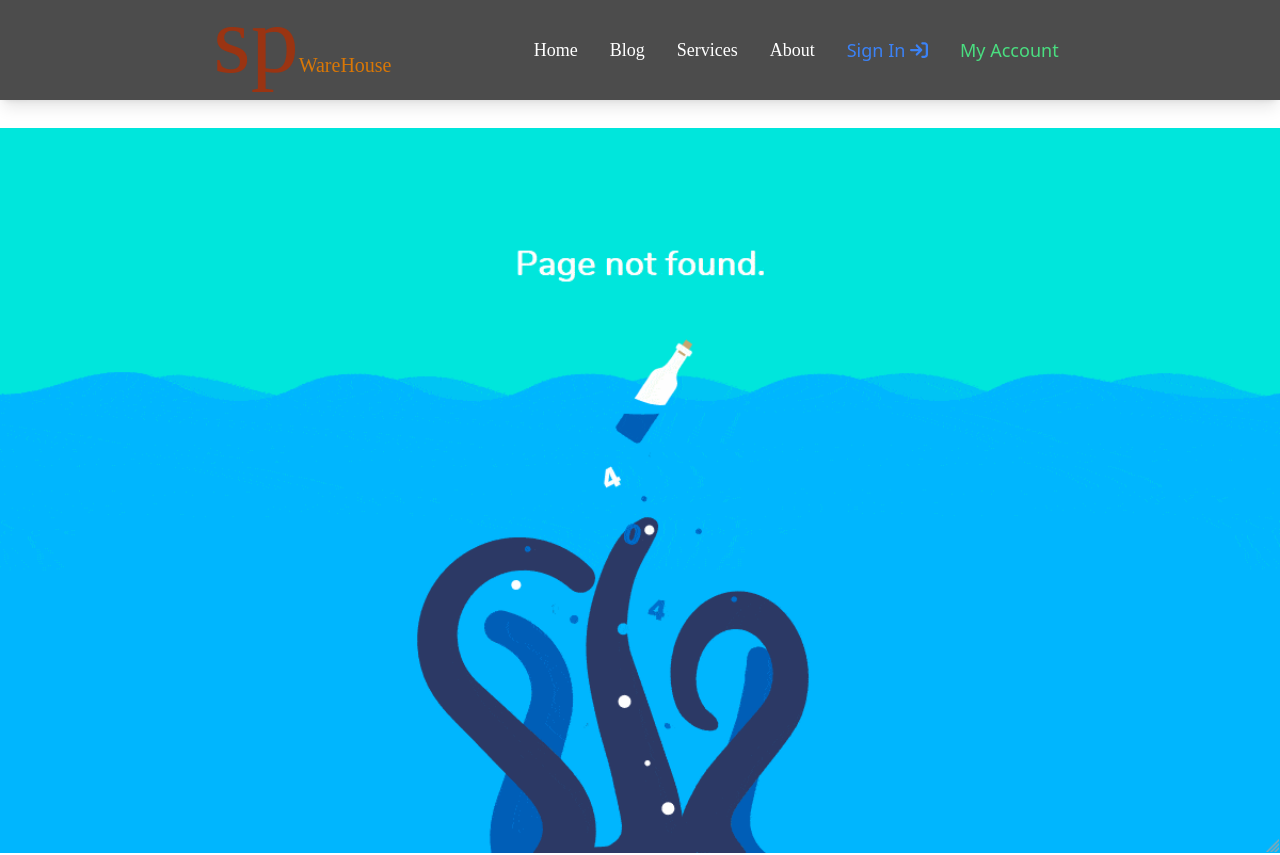
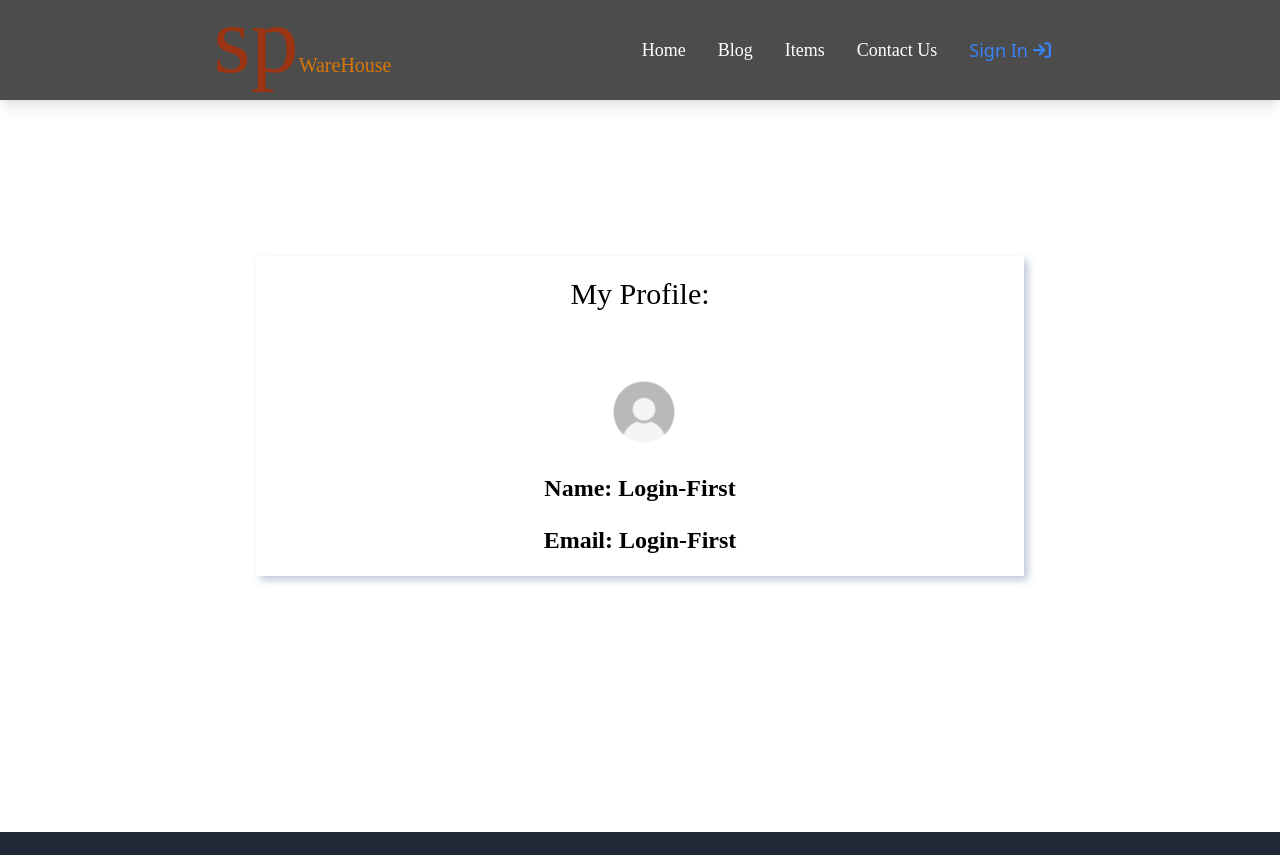
Before and after one commit to SouravArefin/SP-WareHouse-Client, a React (Create React App) app: page /account in a window 1280 px wide. Shown: the top 855 px of the page. Built offline with nearby package versions, Linux system fonts and the light colour scheme; no server answers.

Commit message:
footer-done

```diff
--- a/src/App.js
+++ b/src/App.js
@@ -7,20 +7,21 @@ import SignUp from './Components/SignUp/SignUp';
 import Home from './Components/Home/Home';
 import Footer from './Components/Footer/Footer';
 import NavBar from './Components/NavBar/NavBar';
+import MyAccount from './Components/MyAccount/MyAccount';
 
 function App() {
   return (
     <div >
-      <NavBar/>
+      <NavBar />
       <Routes>
-      <Route path = '/' element={<Home/>}></Route>
+        <Route path='/' element={<Home />}></Route>
 
-
-      <Route path='/signin' element={<SignIn />}></Route>
-      <Route path='/signup' element={<SignUp/>}></Route>
-      <Route path="*" element={<NotFound />}></Route>
+        <Route path='/account' element={<MyAccount />}></Route>
+        <Route path='/signin' element={<SignIn />}></Route>
+        <Route path='/signup' element={<SignUp />}></Route>
+        <Route path="*" element={<NotFound />}></Route>
       </Routes>
-      <Footer/>
+      <Footer />
     </div>
   );
 }
--- /dev/null
+++ b/src/Components/AddItems/AddItems.js
@@ -0,0 +1,11 @@
+import React from 'react';
+
+const AddItems = () => {
+    return (
+        <div>
+            add items
+        </div>
+    );
+};
+
+export default AddItems;
--- /dev/null
+++ b/src/Components/Blog/Blog.js
@@ -0,0 +1,11 @@
+import React from 'react';
+
+const Blog = () => {
+    return (
+        <div>
+            <h1>my blog</h1>
+        </div>
+    );
+};
+
+export default Blog;
--- /dev/null
+++ b/src/Components/MyAccount/MyAccount.js
@@ -0,0 +1,40 @@
+import React from 'react';
+import { useAuthState } from 'react-firebase-hooks/auth';
+import { auth } from '../../firebase.init';
+import image from '../../no-image.png'
+const MyAccount = () => {
+    const [user] = useAuthState(auth)
+    const avater = image
+    const userImg = user?.photoURL ? user?.photoURL : avater;
+    return (
+        <div style={{margin:'20%'}}>
+            {/* <div className=' flex w-48 items-center absolute top-0 right-0 md:static'>
+                <p className=' font-black '>Name: {user? user.displayName : "Login-first"}</p>
+           <img className="w-10 h-10 rounded-full  ml-3"src={userImg} alt='' />
+                </div> */}
+         <div className="custom-shadow">
+  <h1 className='text-center text-3xl pt-5 sp-style'>My Profile:</h1>
+  <div className=" items-center mt-10 p-5 ">
+                    <img style={{marginLeft: '45%'}}className="w-20 h-20 rounded-full  "src={userImg} alt=''/>
+      <div >
+                        {
+                            user ? <h1 className='font-bold mt-5 text-center text-2xl sp-style'>Name: {user?.displayName}</h1>
+                                :       <h1 className='font-bold mt-5 text-center text-2xl sp-style'>Name: Login-First</h1>
+}
+                        {
+                            user ? <h1 className='font-bold mt-5 text-center text-2xl sp-style'>Email: {user?.email}</h1>
+                        :  <h1 className='font-bold mt-5 text-center text-2xl sp-style'>Email: Login-First</h1>
+
+                        }
+
+        </div>
+
+  </div>
+
+
+</div>
+        </div>
+    );
+};
+
+export default MyAccount;
--- a/src/Components/NavBar/NavBar.js
+++ b/src/Components/NavBar/NavBar.js
@@ -41,20 +41,27 @@ const Navbar = () => {
                     <div className="items md:flex">
                         <li className='p-2 sp-style md:mx-2 li-style text-white font-medium'><NavLink to="/">Home</NavLink></li>
                         <li className='p-2 sp-style md:mx-2 li-style text-white font-medium'><NavLink to="/blog">Blog</NavLink></li>
-                        <li className='p-2 sp-style md:mx-2 li-style text-white  font-medium'><NavLink to="/services">Services</NavLink></li>
-                        <li className='p-2 sp-style md:mx-2 li-style text-white  font-medium'><NavLink to="/about">About</NavLink></li>
+                        <li className='p-2 sp-style md:mx-2 li-style text-white  font-medium'><NavLink to="/services">Items</NavLink></li>
+                        <li className='p-2 sp-style md:mx-2 li-style text-white  font-medium'><NavLink to="/contact">Contact Us</NavLink></li>
 
                         {
                             user ?
+                            <>
+
+                                <li style={{ cursor: 'pointer' }} className='p-2 md:ml-2 text-green-400 font-medium'><Link to="/manageItem">Manage Items</Link></li>
+                                <li style={{ cursor: 'pointer' }} className='p-2 md:ml-2 text-green-400 font-medium'><Link to="-addItems">Add Items</Link></li>
+                                <li style={{ cursor: 'pointer' }} className='p-2 md:ml-2 text-green-400 font-medium'><Link to="/account">My Account</Link></li>
                                 <li style={{ cursor: 'pointer' }} className='p-2 md:mx-2  text-red-500 font-medium' onClick={logout}>Sign Out <FontAwesomeIcon icon={faSignOut} /></li>
+                             </>
 
-                                : <li style={{ cursor: 'pointer' }} className='p-2 md:mx-2 text-blue-500 font-medium'><Link to="/login">Sign In <FontAwesomeIcon icon={faSignIn} /></Link></li>
+                                :
 
+                                <li style={{ cursor: 'pointer' }} className='p-2 md:mx-2 text-blue-500 font-medium'><Link to="/login">Sign In <FontAwesomeIcon icon={faSignIn} /></Link></li>
                         }
 
 
 
-                        <li style={{ cursor: 'pointer' }} className='p-2 md:ml-2 text-green-400 font-medium'><Link to="/account">My Account</Link></li>
+
 
 
                     </div>
```
